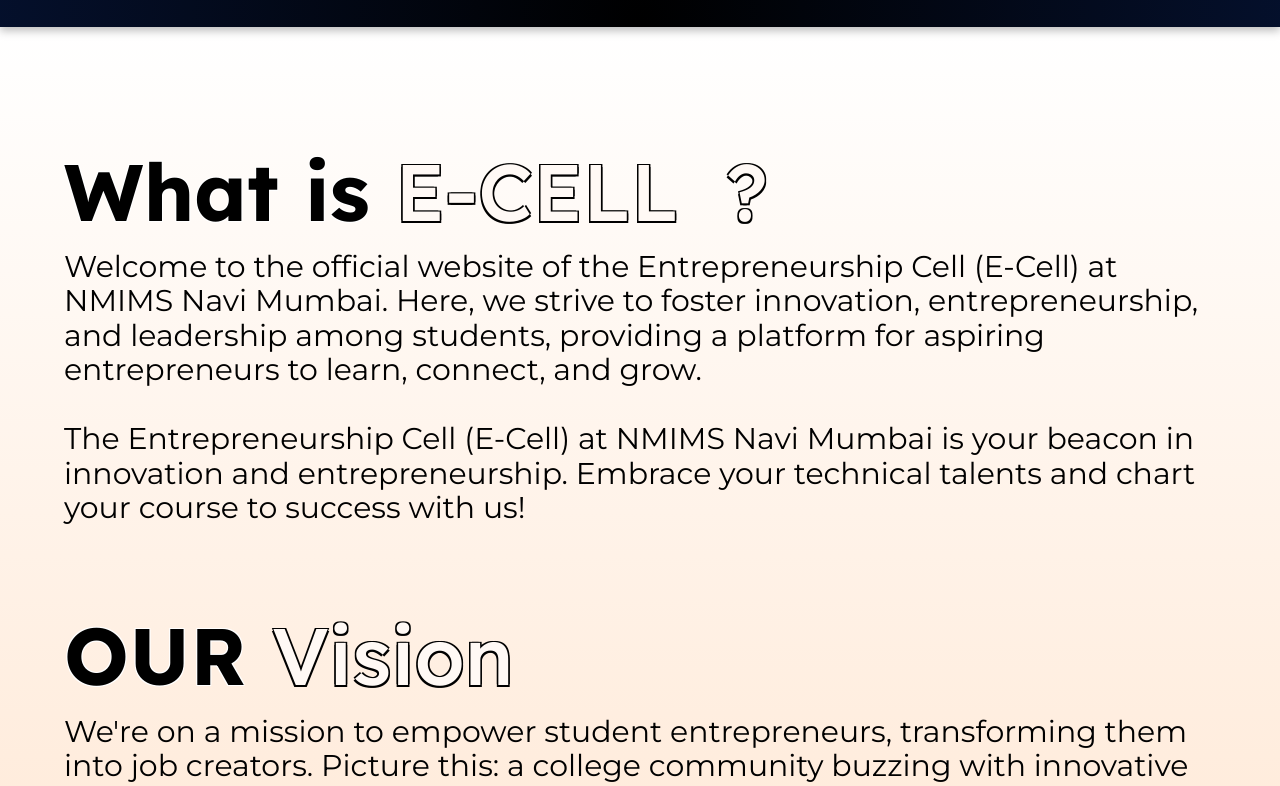
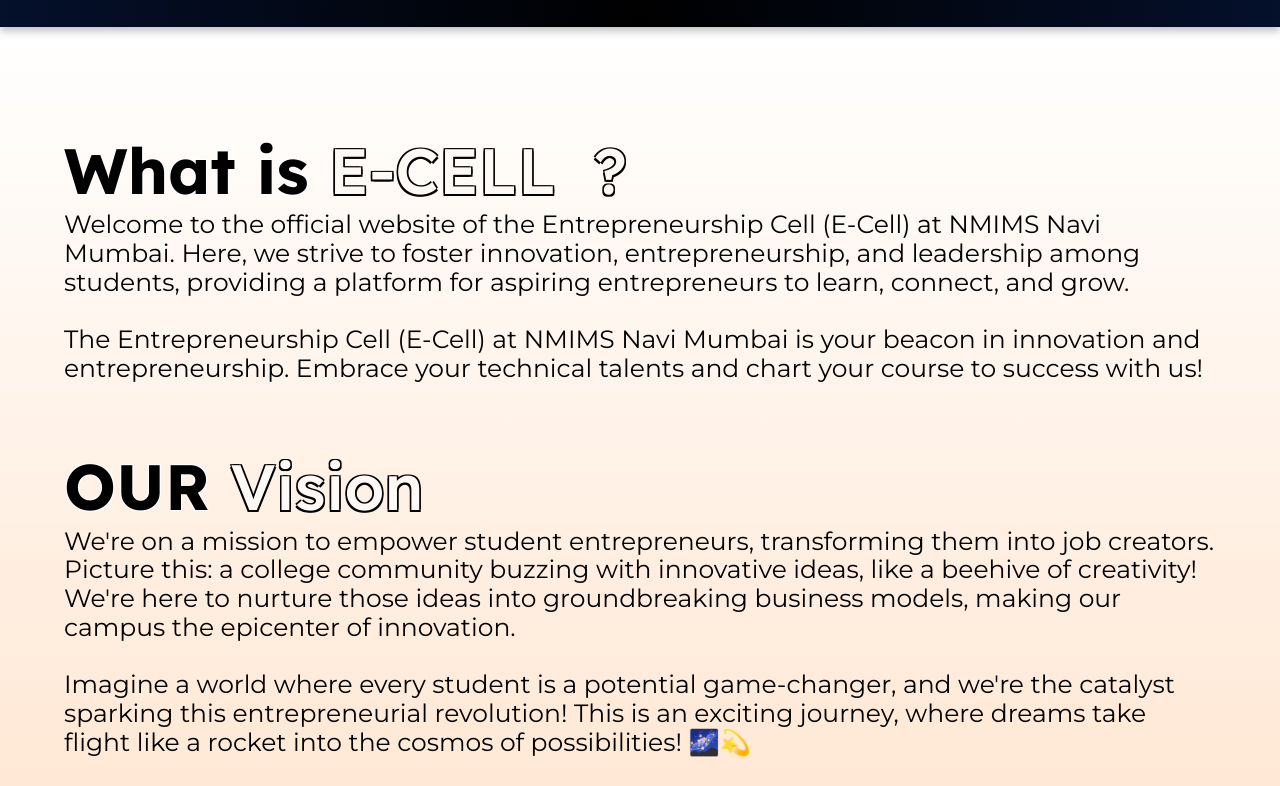
Before and after one commit to AkshadGawde/E-CELL_NMIMS, a Next.js app: page / in a window 1280 px wide. Shown: the part 760-1546 px from the top of the page. Built offline with nearby package versions, Linux system fonts and the light colour scheme.

Commit message:
fixed Ui

```diff
--- a/styles/About.module.css
+++ b/styles/About.module.css
@@ -20,7 +20,7 @@
     font-family: var(--title);
     font-style: normal;
     font-weight: 700;
-    font-size: 5rem;
+    font-size: 4rem;
     text-shadow: -1px -1px 0 rgb(255, 255, 255), 1px -1px 0 rgb(255, 255, 255),
         -1px 1px 0 rgb(255, 255, 255), 1px 1px 0 rgb(255, 255, 255);
     color: var(--black);
@@ -28,13 +28,13 @@
 .title > span {
     color: #fff9f5;
     font-weight: 500;
-    font-size: 5rem;
+    font-size: 4rem;
     text-shadow: -1.5px -1.5px 0 #000, 1.5px -1.5px 0 #000, -1.5px 1.5px 0 #000,
         1.5px 1.5px 0 #000;
 }
 .content {
     font-family: var(--subtext);
-    font-size: 30px;
+    font-size: 25px;
     margin-top: -3.5%;
 }
 .btn_container {
```
